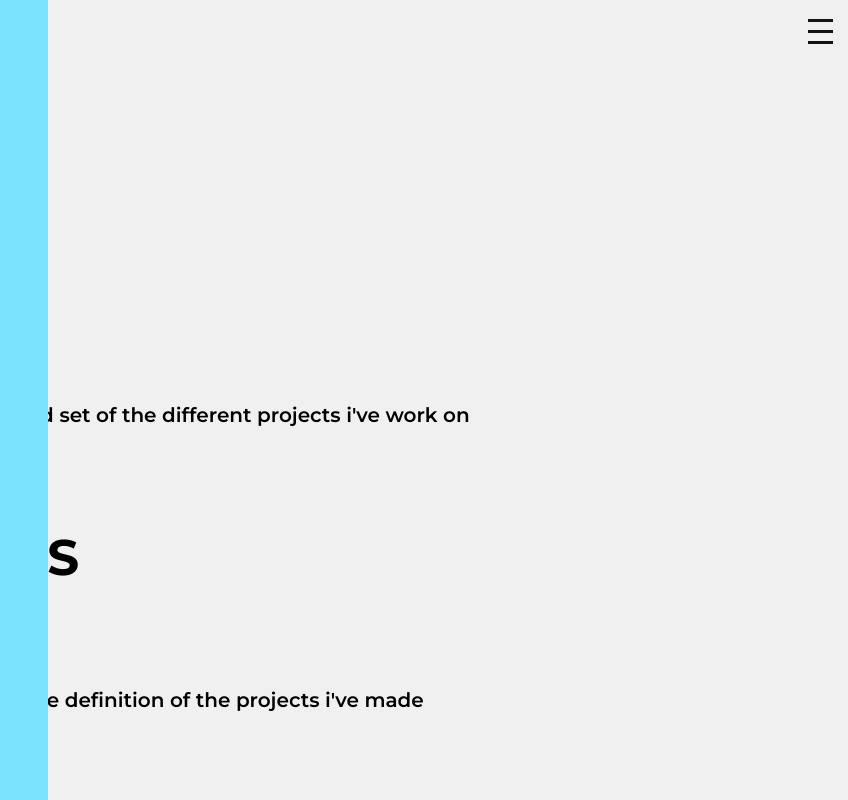
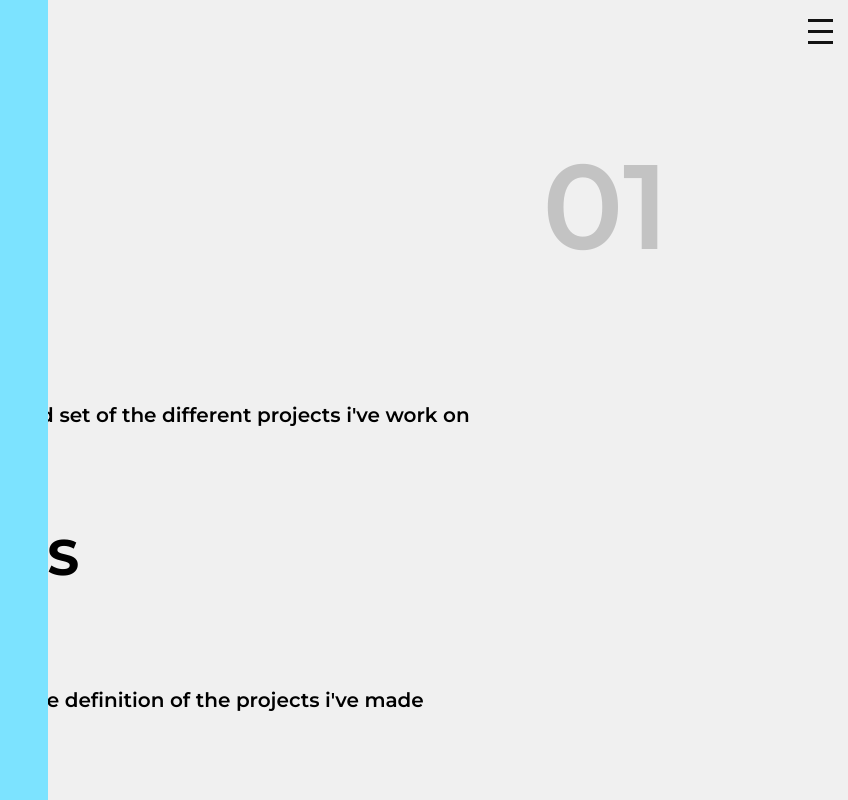
Before and after one commit to Ryww0/Portfolio, a plain HTML site: page work.html in a window 1280 px wide. Shown: the top 800 px of the page, without its empty margins (432-1280 px from the left). Drawn offline with Linux system fonts and the light colour scheme.

Commit message:
style work html

```diff
--- a/styles/styles.css
+++ b/styles/styles.css
@@ -43,6 +43,7 @@ h3 {
 nav {
   display: flex;
   justify-content: space-between;
+  z-index: 1;
 }
 .nav-title {
   position: relative;
@@ -114,3 +115,12 @@ nav {
 .m100-0 {
   margin: 100px 0;
 }
+
+.back-num-page {
+  position: absolute;
+  top: calc(50% - 5rem);
+  right: 10%;
+  font-size: 6rem;
+  color: var(--fg1);
+  opacity: 0.2;
+}
--- a/work.html
+++ b/work.html
@@ -35,7 +35,8 @@
     </header>
     <main class="container">
       <section class="m100-0">
-        <div class="title">
+        <div class="title relative">
+          <span class="back-num-page">01</span>
           <h2>my projects</h2>
           <h3>プロジエクト</h3>
         </div>
```
